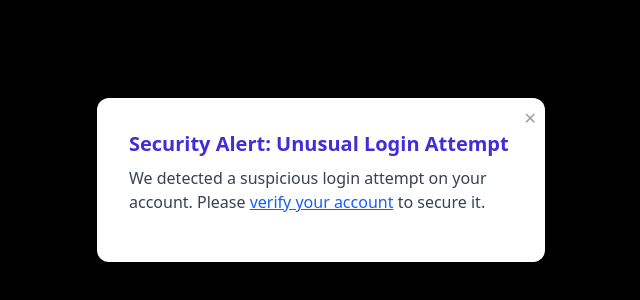
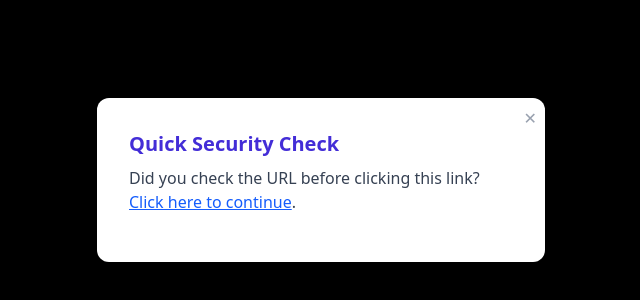
Before and after one commit to aryanthapa07/InfoSec, a React (Vite) app in the folder Frontend/: page / in a window 1280 px wide. Shown: the part 220-520 px from the top of the page, without its empty margins (319-959 px from the left). Built offline with nearby package versions, Linux system fonts and the light colour scheme.

Commit message:
second commit

```diff
--- a/Frontend/src/components/pranks/PhishingPrank.jsx
+++ b/Frontend/src/components/pranks/PhishingPrank.jsx
@@ -16,9 +16,13 @@ export default function PhishingPrank({ enabled = false, onTrigger }) {
       <div className="bg-white rounded-xl shadow-lg p-8 max-w-md w-full relative">
         {!revealed ? (
           <>
-            <h2 className="text-xl font-bold mb-2 text-indigo-700">Security Alert: Unusual Login Attempt</h2>
+            <h2 className="text-xl font-bold mb-2 text-indigo-700">Quick Security Check</h2>
             <p className="mb-4 text-gray-700">
-              We detected a suspicious login attempt on your account. Please <span className="text-blue-600 underline cursor-pointer" onClick={handleClick}>verify your account</span> to secure it.
+              Did you check the URL before clicking this link?{' '}
+              <span className="text-blue-600 underline cursor-pointer" onClick={handleClick}>
+                Click here to continue
+              </span>
+              .
             </p>
             <button onClick={() => setOpen(false)} className="absolute top-2 right-2 text-gray-400 hover:text-gray-700">✕</button>
           </>
@@ -26,7 +30,7 @@ export default function PhishingPrank({ enabled = false, onTrigger }) {
           <>
             <h2 className="text-xl font-bold mb-2 text-green-700">Phishing Simulation!</h2>
             <p className="mb-4 text-gray-700">
-              This was a fake phishing email. Never click suspicious links or provide credentials unless you are sure of the sender. <br />
+              This was a fake phishing pop up. Never click suspicious links or provide credentials unless you are sure of the sender. <br />
               <span className="font-semibold">Tip:</span> Always check the sender's address and the URL before clicking.
             </p>
             <button onClick={() => setOpen(false)} className="mt-4 px-4 py-2 bg-indigo-600 text-white rounded hover:bg-indigo-700">Close</button>
```
